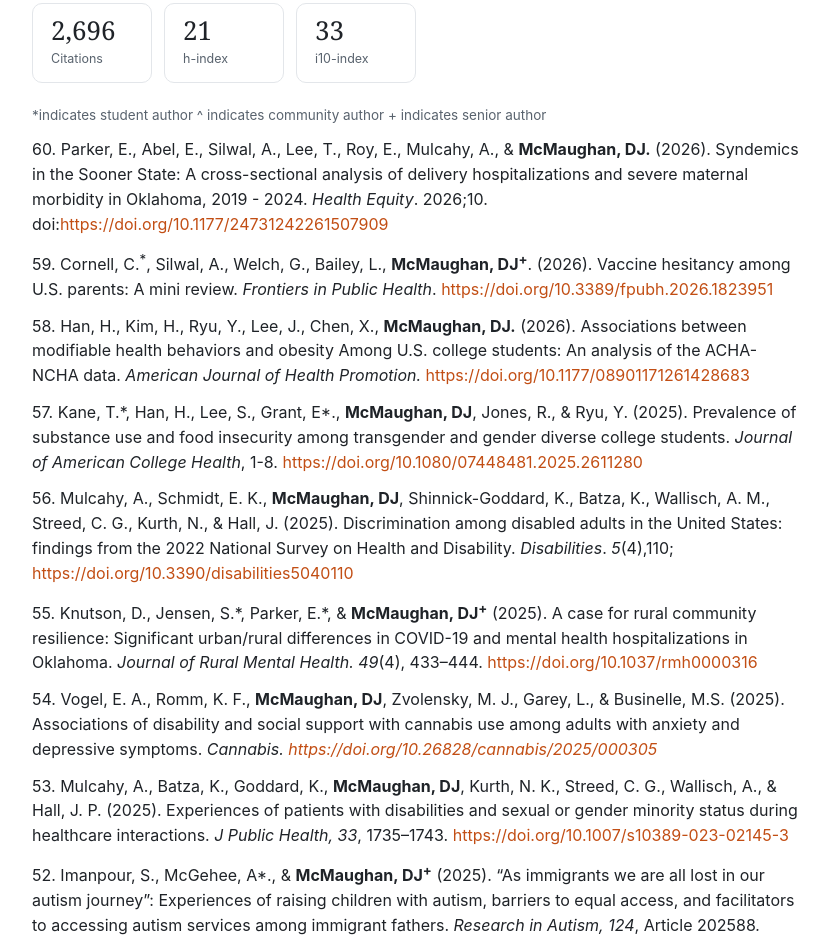
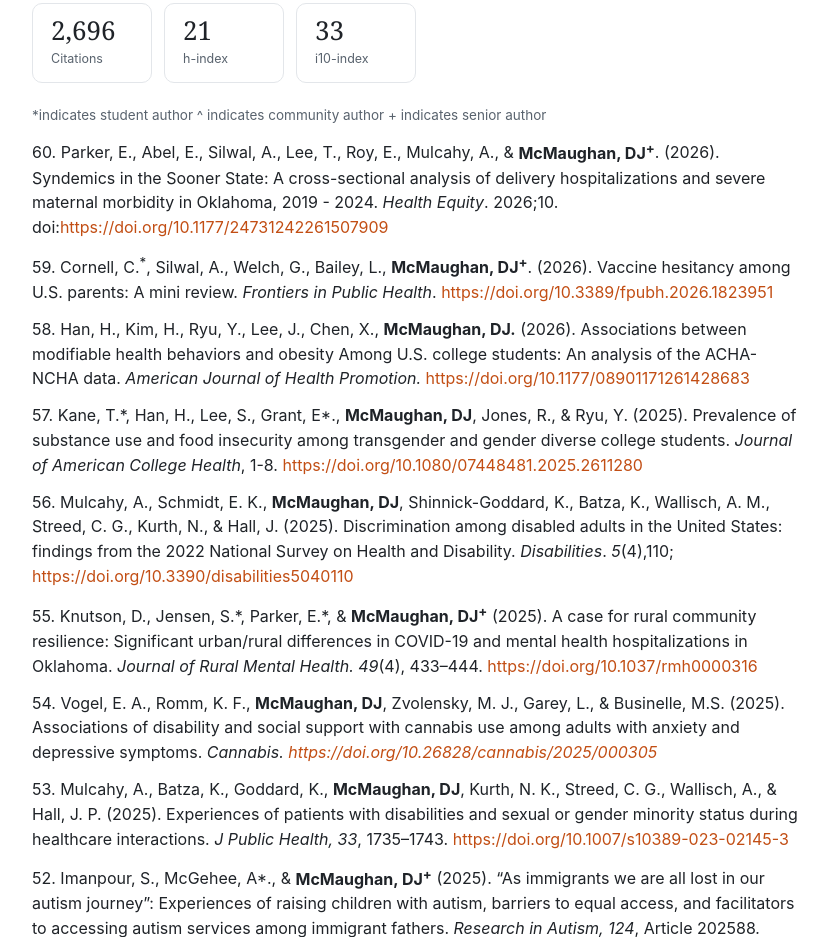
Before and after one commit to djmcmaughan/cv, a plain HTML site: page index.html in a window 1280 px wide. Shown: the part 1796-2733 px from the top of the page, without its empty margins (372-1201 px from the left). Drawn offline with Linux system fonts and the light colour scheme.

Commit message:
Mark senior authorship on publication 60
Co-Authored-By: Claude Opus 5.5 <noreply@anthropic.com>
Claude-Session: https://claude.ai/code/session_01Brok6bGX4cgH9edGhBjrkN

```diff
--- a/index.html
+++ b/index.html
@@ -199,7 +199,7 @@
 <div class="metrics"><div><b>2,696</b><span>Citations</span></div><div><b>21</b><span>h-index</span></div><div><b>33</b><span>i10-index</span></div></div>
 
 <p class="key">*indicates student author ^ indicates community author + indicates senior author</p>
-<p>60. Parker, E., Abel, E., Silwal, A., Lee, T., Roy, E., Mulcahy, A., &amp; <strong>McMaughan, DJ.</strong> (2026). Syndemics in the Sooner State: A cross-sectional analysis of delivery hospitalizations and severe maternal morbidity in Oklahoma, 2019 - 2024. <em>Health Equity</em>. 2026;10. doi:<a href="https://doi.org/10.1177/24731242261507909" rel="noopener" target="_blank">https://doi.org/10.1177/24731242261507909</a></p>
+<p>60. Parker, E., Abel, E., Silwal, A., Lee, T., Roy, E., Mulcahy, A., &amp; <strong>McMaughan, DJ<sup>+</sup></strong>. (2026). Syndemics in the Sooner State: A cross-sectional analysis of delivery hospitalizations and severe maternal morbidity in Oklahoma, 2019 - 2024. <em>Health Equity</em>. 2026;10. doi:<a href="https://doi.org/10.1177/24731242261507909" rel="noopener" target="_blank">https://doi.org/10.1177/24731242261507909</a></p>
 <p>59. Cornell, C.<sup>*</sup>, Silwal, A., Welch, G., Bailey, L., <strong>McMaughan, DJ<sup>+</sup></strong>. (2026). Vaccine hesitancy among U.S. parents: A mini review. <em>Frontiers in Public Health</em>. <a href="https://doi.org/10.3389/fpubh.2026.1823951" rel="noopener" target="_blank">https://doi.org/10.3389/fpubh.2026.1823951</a></p>
 <p>58. Han, H., Kim, H., Ryu, Y., Lee, J., Chen, X., <strong>McMaughan, DJ.</strong> (2026). Associations between modifiable health behaviors and obesity Among U.S. college students: An analysis of the ACHA-NCHA data. <em>American Journal of Health Promotion.</em> <a href="https://doi.org/10.1177/08901171261428683" rel="noopener" target="_blank">https://doi.org/10.1177/08901171261428683</a></p>
 <p>57. Kane, T.*, Han, H., Lee, S., Grant, E*., <strong>McMaughan, DJ</strong>, Jones, R., &amp; Ryu, Y. (2025). Prevalence of substance use and food insecurity among transgender and gender diverse college students. <em>Journal of American College Health</em>, 1-8. <a href="https://doi.org/10.1080/07448481.2025.2611280" rel="noopener" target="_blank">https://doi.org/10.1080/07448481.2025.2611280</a></p>
```
Also changed, not shown: 1 other file.
